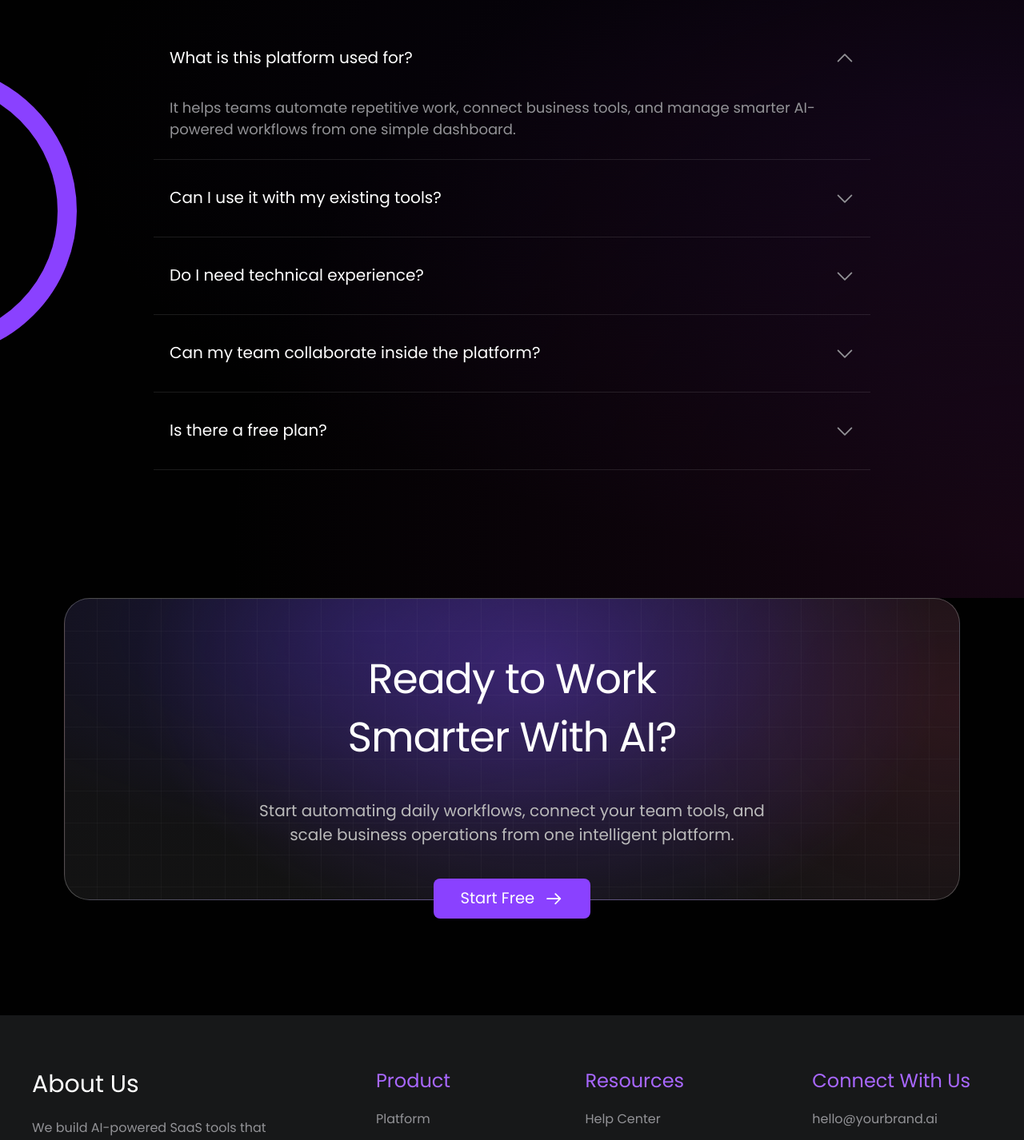
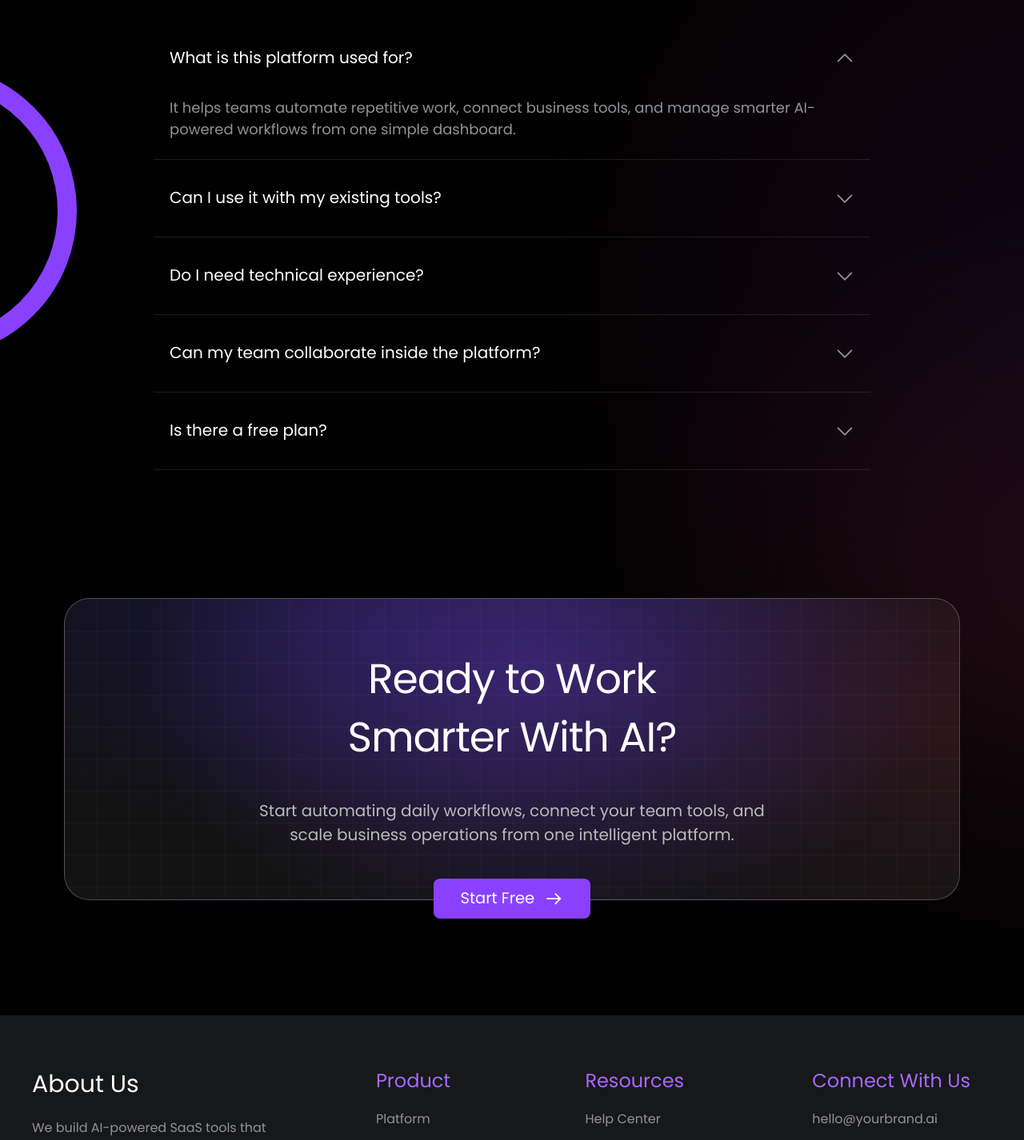
Before and after one commit to Andress84/figma-to-react-threejs-ai-landing, a React (Vite) app: page / in a window 1280 px wide. Shown: the part 4422-5848 px from the top of the page at 80% size. Built offline with nearby package versions, Linux system fonts and the light colour scheme.

Commit message:
fix: smooth faq and final cta background transition

```diff
--- a/src/App.module.css
+++ b/src/App.module.css
@@ -1,3 +1,10 @@
+.faqCtaGroup {
+    background:
+        radial-gradient(ellipse 66% 38% at 108% 68%, rgb(112 35 49 / 20%), rgb(112 35 49 / 9%) 42%, transparent 78%),
+        radial-gradient(ellipse 72% 56% at 108% 48%, rgb(67 20 114 / 19%), rgb(97 24 85 / 10%) 44%, transparent 78%),
+        var(--color-bg);
+}
+
 @media (min-width: 75rem) {
     .firstScreen {
         display: flex;
--- a/src/App.tsx
+++ b/src/App.tsx
@@ -21,8 +21,10 @@ function App() {
         <FeaturesSection />
         <ResultsSection />
         <PricingSection />
-        <FaqSection />
-        <FinalCtaSection />
+        <div className={styles.faqCtaGroup}>
+          <FaqSection />
+          <FinalCtaSection />
+        </div>
       </main>
       <SiteFooter />
     </>
--- a/src/components/sections/FaqSection.module.css
+++ b/src/components/sections/FaqSection.module.css
@@ -3,10 +3,6 @@
     isolation: isolate;
     overflow: hidden;
     padding-block: var(--space-20) var(--space-24);
-    background:
-        radial-gradient(ellipse at 100% 95%, rgb(97 24 85 / 22%), transparent 55%),
-        radial-gradient(ellipse at 100% 50%, rgb(67 20 114 / 17%), transparent 66%),
-        var(--color-bg);
 }
 
 .content {
--- a/src/components/sections/FinalCtaSection.module.css
+++ b/src/components/sections/FinalCtaSection.module.css
@@ -1,6 +1,5 @@
 .section {
     padding-bottom: var(--space-24);
-    background: var(--color-bg);
 }
 
 .container {
```
